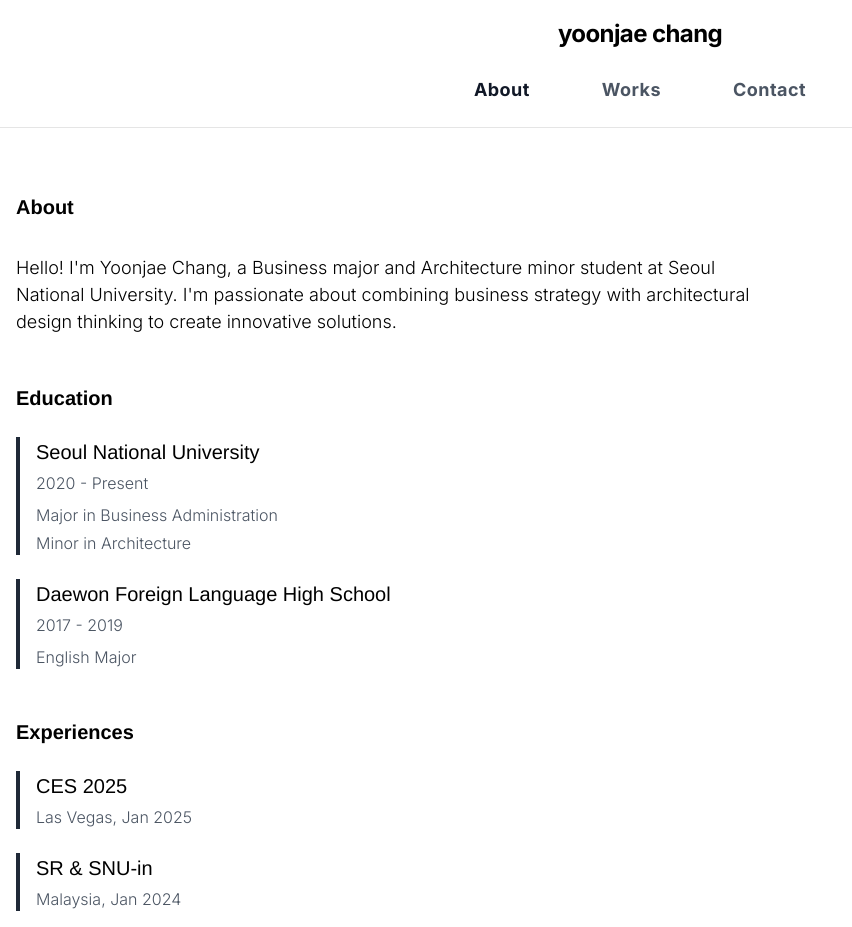
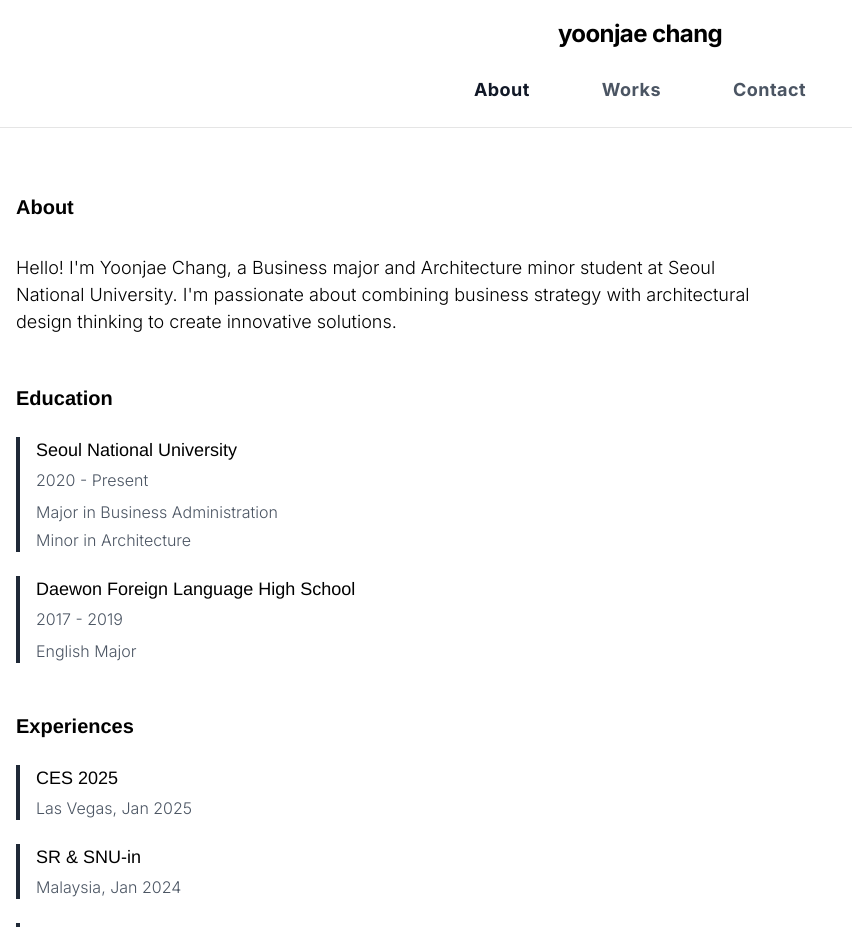
Before and after one commit to yoonj24/personal-website, a Next.js app: page /about in a window 1280 px wide. Shown: the top 927 px of the page, without its empty margins (0-852 px from the left). Built offline with nearby package versions, Linux system fonts and the light colour scheme.

Commit message:
Reduce font size of school names and experience titles to text-lg

```diff
--- a/app/about/page.tsx
+++ b/app/about/page.tsx
@@ -12,7 +12,7 @@ export default function About() {
         <h2 className="text-xl font-semibold mt-12 mb-6">Education</h2>
         <div className="space-y-6">
           <div className="border-l-4 border-gray-800 dark:border-gray-800 pl-4">
-            <h3 className="text-xl font-medium mb-1">Seoul National University</h3>
+            <h3 className="text-lg font-medium mb-1">Seoul National University</h3>
             <p className="text-gray-600 dark:text-gray-300 font-light">2020 - Present</p>
             <div className="mt-2 space-y-1 text-gray-600 dark:text-gray-300 font-light">
               <p>Major in Business Administration</p>
@@ -21,7 +21,7 @@ export default function About() {
           </div>
 
           <div className="border-l-4 border-gray-800 dark:border-gray-800 pl-4">
-            <h3 className="text-xl font-medium mb-1">Daewon Foreign Language High School</h3>
+            <h3 className="text-lg font-medium mb-1">Daewon Foreign Language High School</h3>
             <p className="text-gray-600 dark:text-gray-300 font-light">2017 - 2019</p>
             <p className="mt-2 text-gray-600 dark:text-gray-300 font-light">
               English Major
@@ -32,17 +32,17 @@ export default function About() {
         <h2 className="text-xl font-semibold mt-12 mb-6">Experiences</h2>
         <div className="space-y-6">
           <div className="border-l-4 border-gray-800 dark:border-gray-800 pl-4">
-            <h3 className="text-xl font-medium mb-1">CES 2025</h3>
+            <h3 className="text-lg font-medium mb-1">CES 2025</h3>
             <p className="text-gray-600 dark:text-gray-300 font-light">Las Vegas, Jan 2025</p>
           </div>
 
           <div className="border-l-4 border-gray-800 dark:border-gray-800 pl-4">
-            <h3 className="text-xl font-medium mb-1">SR & SNU-in</h3>
+            <h3 className="text-lg font-medium mb-1">SR & SNU-in</h3>
             <p className="text-gray-600 dark:text-gray-300 font-light">Malaysia, Jan 2024</p>
           </div>
 
           <div className="border-l-4 border-gray-800 dark:border-gray-800 pl-4">
-            <h3 className="text-xl font-medium mb-1">SSBM</h3>
+            <h3 className="text-lg font-medium mb-1">SSBM</h3>
             <p className="text-gray-600 dark:text-gray-300 font-light">Sep 2023 - Aug 2024</p>
           </div>
         </div>
```
